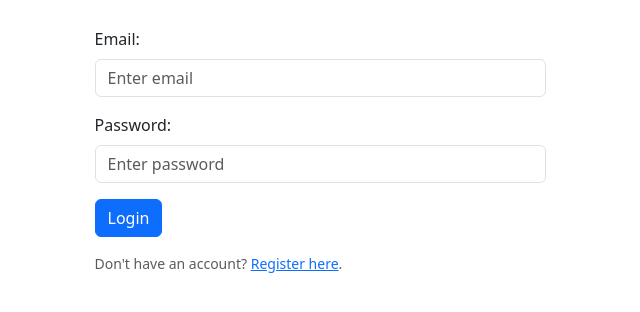
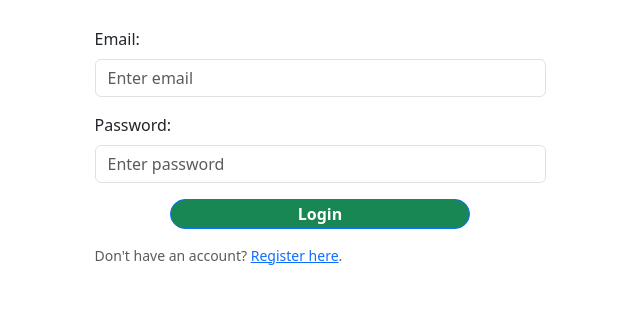
Before and after one commit to princeonyekah/blog_app, a Flask app: page /login in a window 1280 px wide. Shown: the part 187-499 px from the top of the page, without its empty margins (320-960 px from the left). Run offline with Flask 3, Linux system fonts and the light colour scheme; parts of the project's set-up code (start-up, migrations or seed data) failed here and were passed over; some libraries are stand-ins or nearby versions.

Commit message:
working on the front end side of the login

```diff
--- a/app/templates/login.html
+++ b/app/templates/login.html
@@ -11,14 +11,14 @@
       <form method="post" action="/login">
         <div class="mb-3">
             <label for="email" class="form-label">Email:</label>
-            <input type="email" class="form-control" id="email" name="email" placeholder="Enter email">
+            <input type="email" type="" class="form-control" id="email" name="email" placeholder= "Enter email">
         </div>
         <div class="mb-3">
             <label for="password" class="form-label">Password:</label>
-            <input type="password" class="form-control" id="password" name="password" placeholder="Enter password">
+            <input type="password" class=" form-control" id="password" name="password" placeholder="Enter password">
         </div>
         <div class="mb-3">
-          <button type="submit" class="btn btn-primary">Login</button>
+          <button type="submit" class=" badge rounded-pill bg-success fw-bolder fs-6 d-grid gap-2 col-8 mx-auto btn btn-primary">Login</button>
         </div>
         <p class="small text-muted">Don't have an account? <a href="/register">Register here</a>.</p>
       </form>
```
